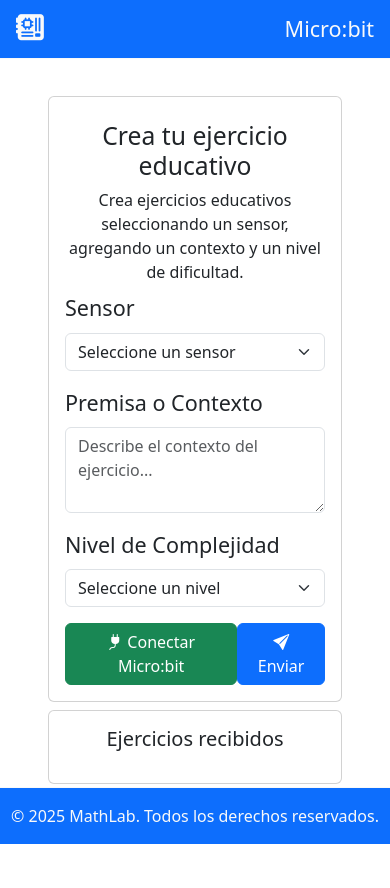
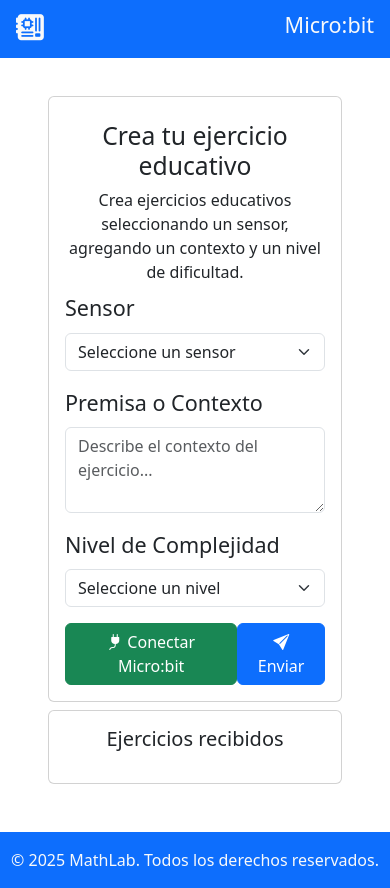
Before and after one commit to PROYECTO-TD-2/web-cliente-prof, a plain HTML site: page index.html in a window 390 px wide. Drawn offline with nearby package versions, Linux system fonts and the light colour scheme.

Commit message:
mejora de ui

```diff
--- a/index.html
+++ b/index.html
@@ -15,7 +15,7 @@
 
 </head>
 
-<body class="bg-body text-light">
+<body class="bg-body text-light d-flex flex-column min-vh-100">
   <!-- Toast container -->
   <div class="position-fixed bottom-0 end-0 p-3" style="z-index: 1100">
     <div id="microbitToast" class="toast align-items-center border-0 shadow-lg" role="alert" aria-live="assertive"
@@ -32,25 +32,21 @@
     </div>
   </div>
   <!-- Encabezado principal -->
-  <header
-    class="navbar navbar-expand-lg  bg-primary ps-3 pe-3 d-flex align-items-center fixed-top border-bottom border-1 border-light">
+  <header class="navbar navbar-expand-lg  bg-primary ps-3 pe-3 d-flex align-items-center fixed-top">
     <i class="bi bi-motherboard-fill fs-1 text-light"></i>
-    <h1 class="ms-2 h4 m-0">Micro:bit</h1>
+    <h4 class="ms-2 ">Micro:bit</h4>
   </header>
-
   <!-- Contenido principal -->
-  <main class="container-fluid d-grid d-md-flex gap-2 mt-5 pt-5 mb-2 mb-5 p-5">
-
+  <main class="container-fluid d-grid d-md-flex gap-2 mt-5 p-5">
     <!-- Sección principal con el formulario -->
     <section class="col-12 col-md-6">
-      <article class="card p-3">
+      <article class="card h-100 p-3">
         <div class="card-title text-center">
           <h2 class="mt-2">Crea tu ejercicio educativo</h2>
           <p class="card-text">
             Crea ejercicios educativos seleccionando un sensor, agregando un contexto y un nivel de dificultad.
           </p>
         </div>
-
         <!-- Formulario -->
         <form id="microbitForm" class="">
           <fieldset class="mb-3">
@@ -64,13 +60,11 @@
               <option value="sonido">Sonido</option>
             </select>
           </fieldset>
-
           <fieldset class="mb-3">
             <legend class="form-label">Premisa o Contexto</legend>
             <textarea class="form-control" id="premisa" name="premisa" rows="3"
               placeholder="Describe el contexto del ejercicio..." required></textarea>
           </fieldset>
-
           <fieldset class="mb-3">
             <legend class="form-label">Nivel de Complejidad</legend>
             <select class="form-select" id="nivel" name="nivel" required>
@@ -80,7 +74,6 @@
               <option value="dificil">Difícil</option>
             </select>
           </fieldset>
-
           <div class="d-flex justify-content-between">
             <button type="button" class="btn btn-success" id="connectBtn">
               <i class="bi bi-plug-fill"></i> Conectar Micro:bit
@@ -92,7 +85,6 @@
         </form>
       </article>
     </section>
-
     <!-- Columna output -->
     <section class="col-12 col-md-6">
       <article class="card h-100 p-3">
@@ -105,9 +97,8 @@
       </article>
     </section>
   </main>
-
   <!-- Pie de página -->
-  <footer class="fixed-bottom text-center py-3 mt-5 bg-primary text-light border-top border-1 border-light">
+  <footer class="mt-auto text-center py-3 bg-primary text-light ">
     <p class="mb-0">© 2025 MathLab. Todos los derechos reservados.</p>
   </footer>
   <script type="module" src="js/main.js"></script>
```
